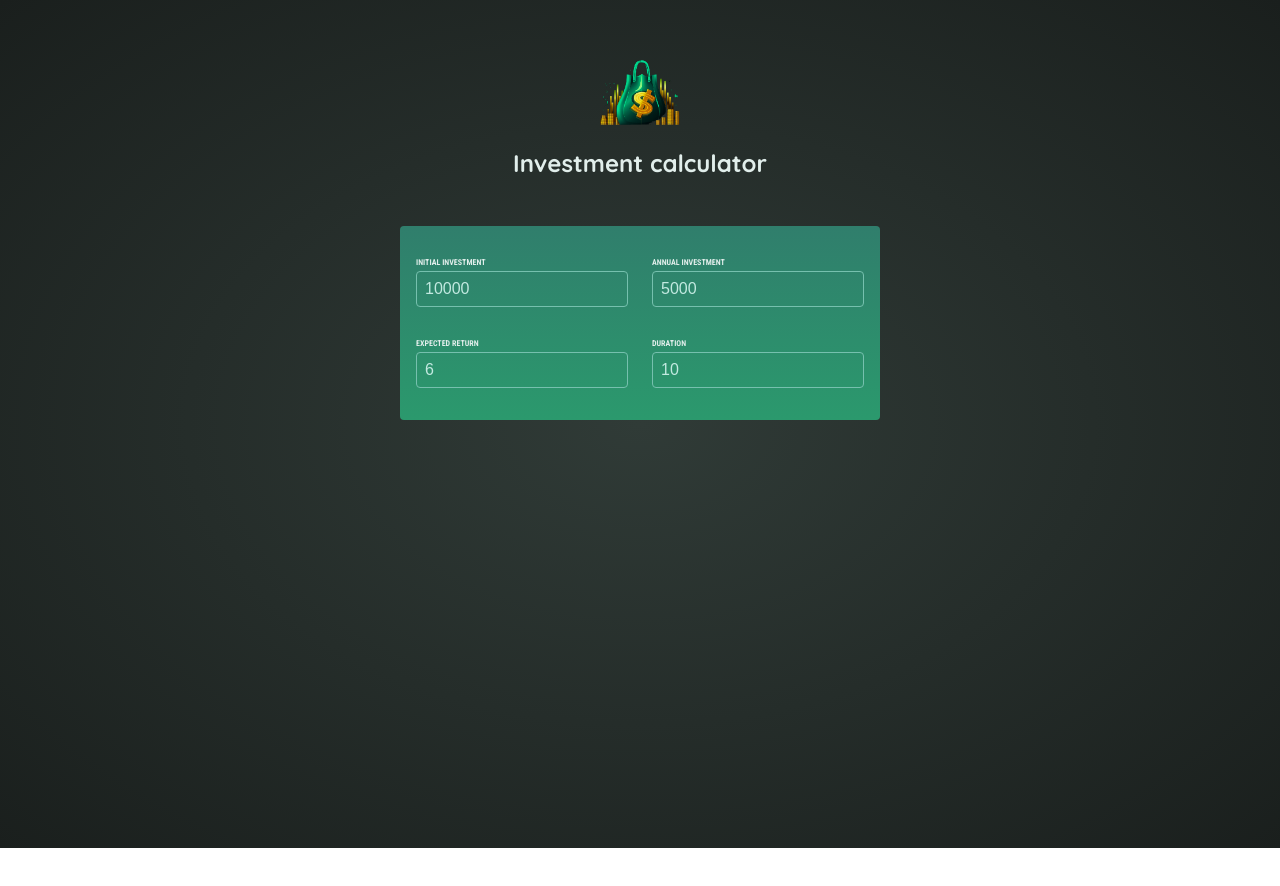
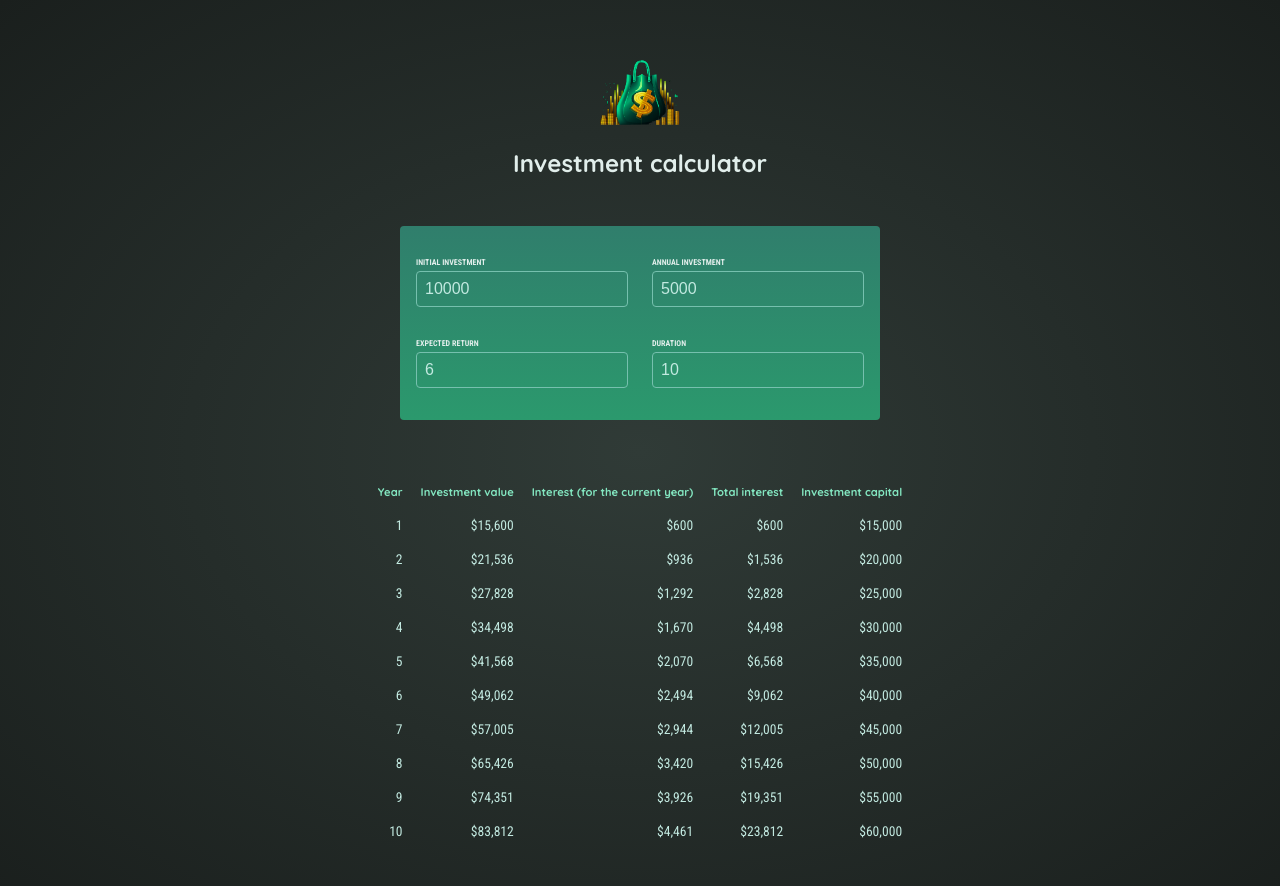
Before and after one commit to AmishaP-03/Investment-calculator, a React (Vite) app: page / in a window 1280 px wide. Shown: the top 886 px of the page. Before the commit the page ends 848 px from the top, so only its background shows below. Built offline with nearby package versions, Linux system fonts and the light colour scheme.

Commit message:
Display results

```diff
--- a/src/components/Results.jsx
+++ b/src/components/Results.jsx
@@ -1,5 +1,33 @@
-import { calculateInvestmentResults } from "../util/investment";
+import { calculateInvestmentResults, formatter } from "../util/investment";
 
 export default function Results({userInput}) {
     const resultsData = calculateInvestmentResults(userInput);
+
+    return (
+        <table id="result">
+            <thead>
+                <tr>
+                    <th>Year</th>
+                    <th>Investment value</th>
+                    <th>Interest (for the current year)</th>
+                    <th>Total interest</th>
+                    <th>Investment capital</th>
+                </tr>
+            </thead>
+            <tbody>
+                {resultsData.map((resultPerYear) => {
+                    const totalInterest = resultPerYear.valueEndOfYear - resultPerYear.annualInvestment * resultPerYear.year - userInput.initialInvestment;
+                    return (
+                        <tr key={resultPerYear.year}>
+                            <td>{resultPerYear.year}</td>
+                            <td>{formatter.format(resultPerYear.valueEndOfYear)}</td>
+                            <td>{formatter.format(resultPerYear.interest)}</td>
+                            <td>{formatter.format(totalInterest)}</td>
+                            <td>{formatter.format(resultPerYear.valueEndOfYear - totalInterest)}</td>
+                        </tr>
+                    );
+                })}
+            </tbody>
+        </table>
+    );
 }
```
Also changed, not shown: 1 other file (tests, documents, lock files or other folders).
